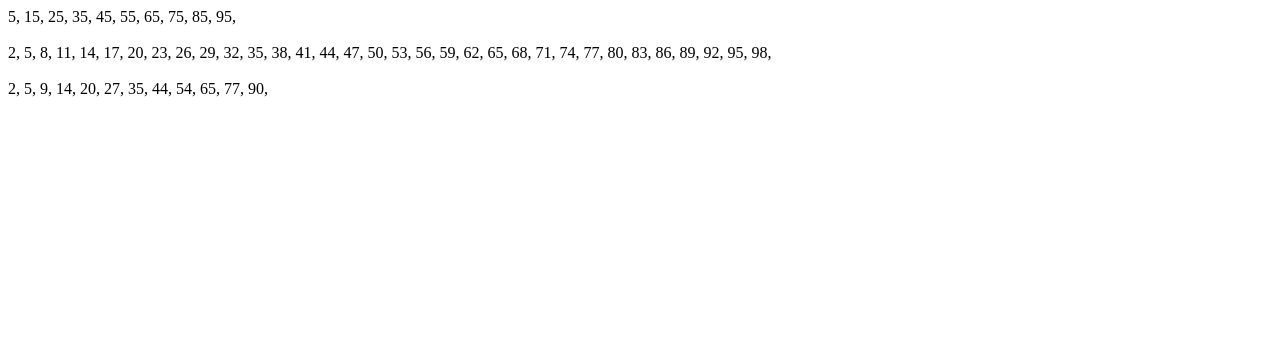
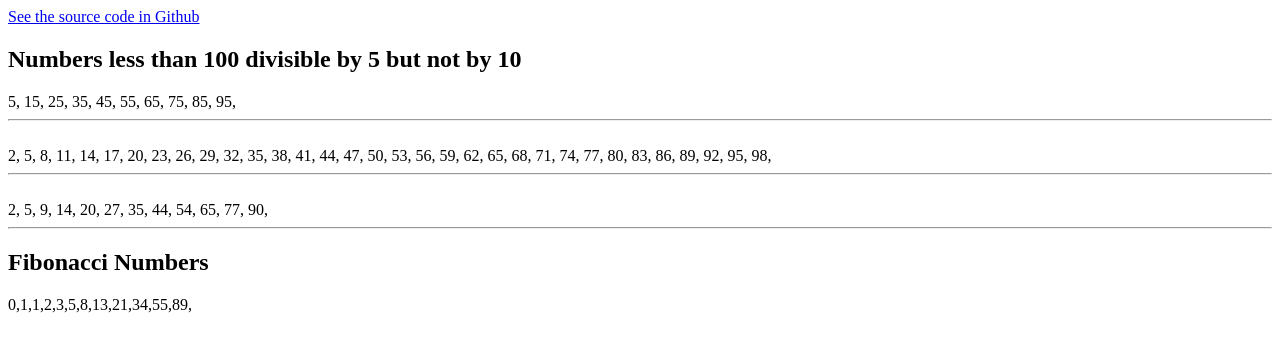
Before and after one commit to munabhandari/JS-for-beginners, a plain HTML site: page index.html in a window 1280 px wide. Drawn offline with Linux system fonts and the light colour scheme.

Commit message:
Fibonacci numbers done

```diff
--- a/index.html
+++ b/index.html
@@ -9,28 +9,40 @@
 </head>
 
 <body>
+    <a target="_blank" href="https://github.com/munabhandari/JS-for-beginners/blob/master/index.html">See the source code in Github</a>
     <script>
         // WAP to generate even numbers form 1 to 100
         // Variable
-        for (count = 5; count <= 95; count = count + 10) {
+
+        document.write('<h2>Numbers less than 100 divisible by 5 but not by 10</h2>');
+        for (let count = 5; count <= 95; count = count + 10) {
             document.write(count, ', ')
         }
-        document.write('<br>')
+        document.write('<hr>')
         document.write('<br>')
 
         //WAP to generate 2,5,8,11,14,17,20.....
-        for (count = 2; count <= 100; count = count + 3) {
+        for (let count = 2; count <= 100; count = count + 3) {
             document.write(count, ', ')
         }
-        document.write('<br>')
+        document.write('<hr>')
         document.write('<br>')
 
         //WAP to generate 2,5,9,14,20,27,35
 
-        for (i = 3, count = 2; count <= 100; count = count + i, i++) {
+        for (let i = 3, count = 2; count <= 100; count = count + i, i++) {
             document.write(count, ', ')
+        }
 
+        document.write('<hr>')
+        document.write('<h2>Fibonacci Numbers</h2>')
+        // WAP to generate Fibonacci Number
+        // 1,1,2,3,5,8,13,21,...
+
+        for (let i = 1, count = 0; count <= 100; i = i + count, count = i - count) {
+            document.write(count, ',')
         }
+        document.write('<br>')
     </script>
 </body>
 
```
